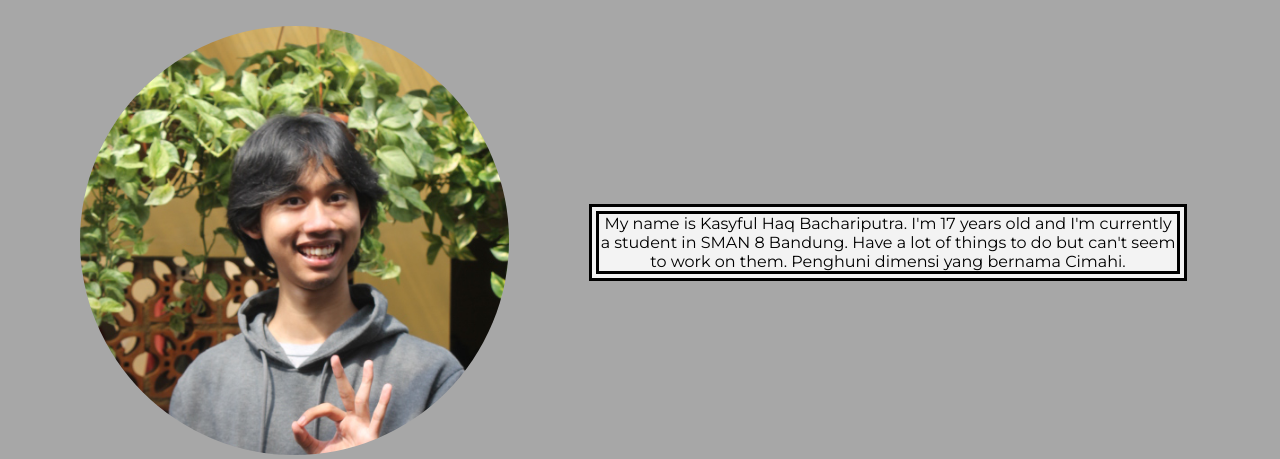
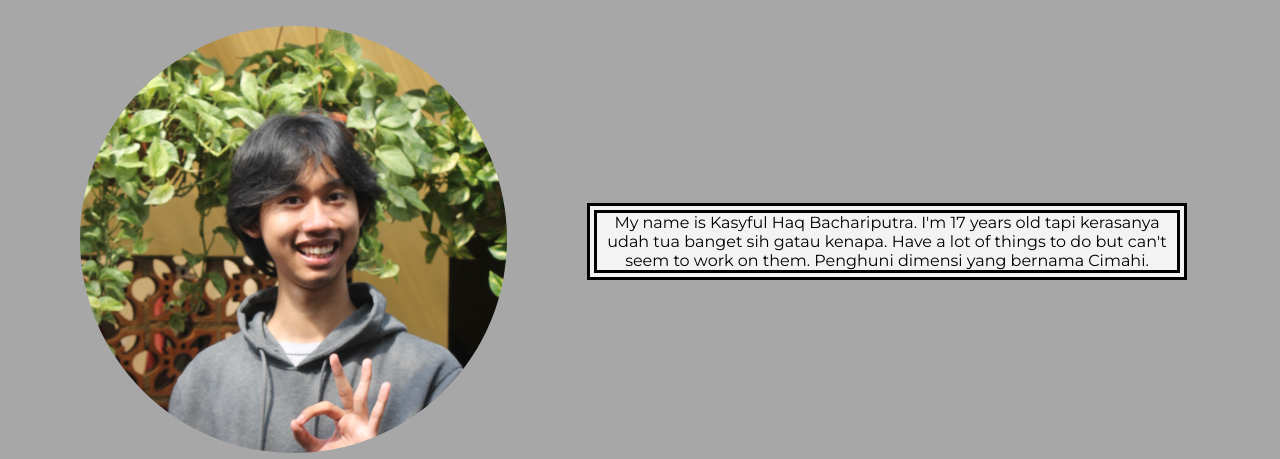
Before and after one commit to DatBoiSUS-Baka/Aphoey-Profile-Page, a plain HTML site: page index.html in a window 1280 px wide. Shown: the part 759-1218 px from the top of the page. Drawn offline with nearby package versions, Linux system fonts and the light colour scheme.

Commit message:
ganti gambar

```diff
--- a/index.html
+++ b/index.html
@@ -36,7 +36,7 @@
     </div>
     <article>
         <p id="about-me-article">My name is Kasyful Haq Bachariputra.
-            I'm 17 years old and I'm currently a student in SMAN 8 Bandung.
+            I'm 17 years old tapi kerasanya udah tua banget sih gatau kenapa.
             Have a lot of things to do but can't seem to work on them. Penghuni dimensi yang bernama Cimahi.</p>
     </article>
 </div>
```
Also changed, not shown: Images/bleach-header.jpg (deleted), Images/ichibe.jpg (deleted), Images/unohana.png (deleted), Images/uryu.jpg (deleted).
